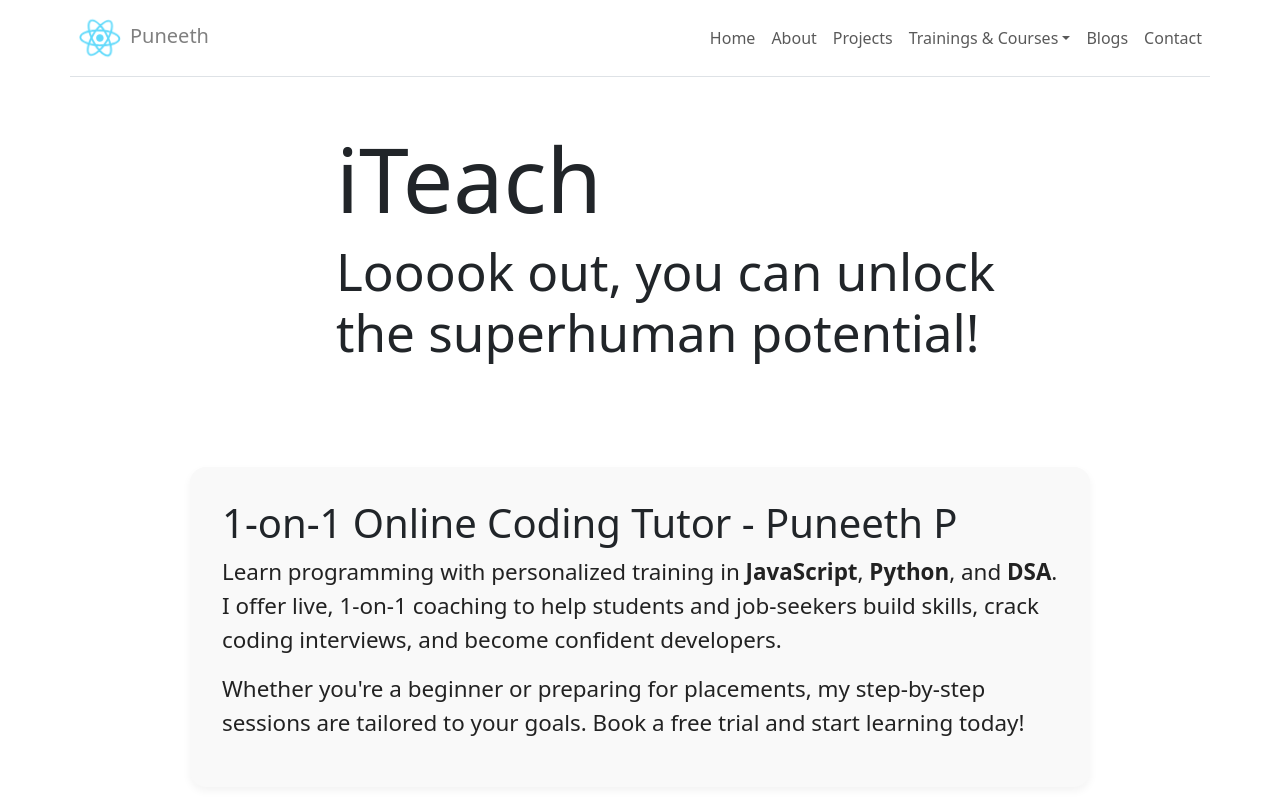
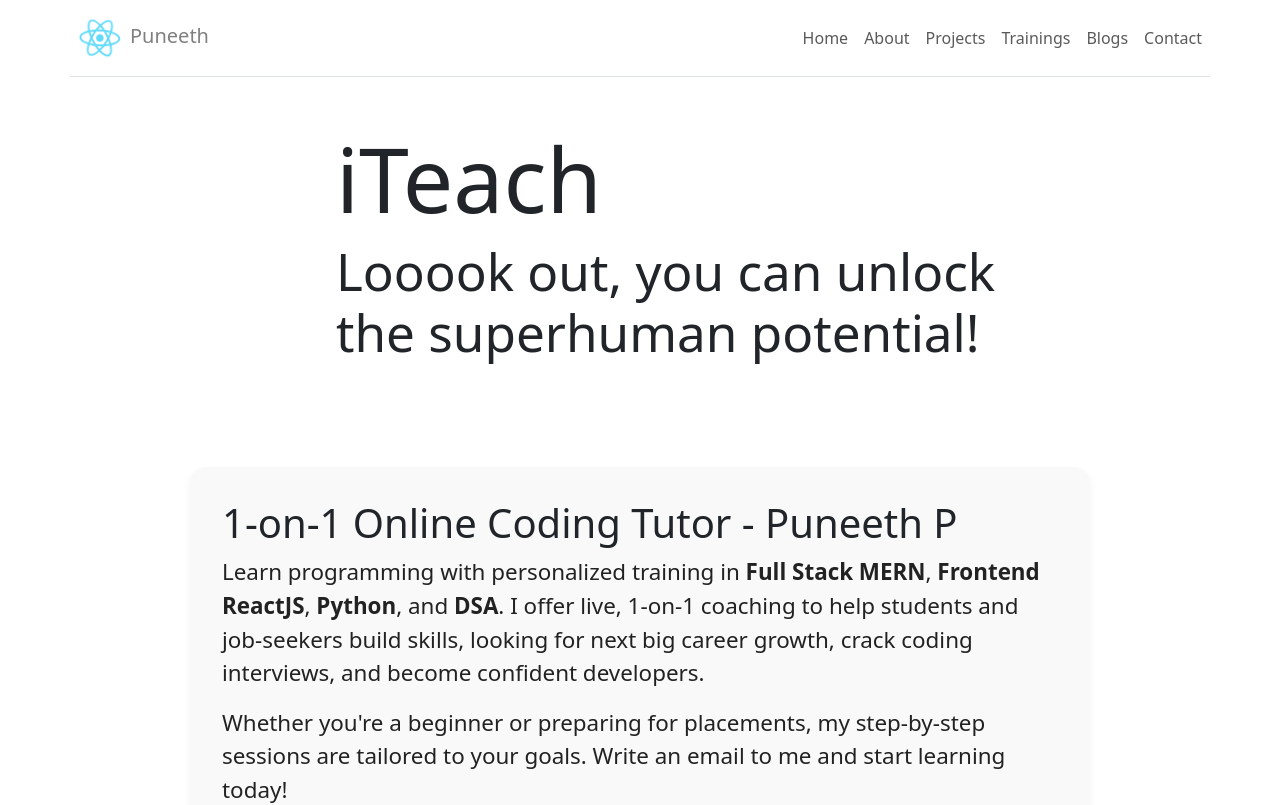
Before and after one commit to Puneeth1996/puneeth1996p, a React (Create React App) app: page /#/trainings in a window 1280 px wide. Shown: the top 805 px of the page. Built offline with nearby package versions, Linux system fonts and the light colour scheme.

Commit message:
Working on Tutor Page

```diff
--- a/src/App.js
+++ b/src/App.js
@@ -3,7 +3,7 @@ import { HashRouter as Router, Route, Link, Switch } from 'react-router-dom'
 import { Redirect } from 'react-router'
 import Container from 'react-bootstrap/Container'
 import Navbar from 'react-bootstrap/Navbar'
-import NavDropdown from 'react-bootstrap/NavDropdown'
+// import NavDropdown from 'react-bootstrap/NavDropdown'
 import Nav from 'react-bootstrap/Nav'
 import './App.scss'
 
@@ -15,8 +15,8 @@ import BlogRoute from './pages/BlogPage/BlogRoute'
 // import PatreonPage from './pages/PatreonPage'
 import ProjectsPage from './pages/ProjectsPage'
 import TrainingPage from './pages/TrainingPage'
-import PaidCoursesPage from './pages/PaidCoursesPage'
-import FreeCoursesPage from './pages/FreeCoursesPage'
+// import PaidCoursesPage from './pages/PaidCoursesPage'
+// import FreeCoursesPage from './pages/FreeCoursesPage'
 import NotFound from './pages/Notfound/NotFound'
 
 import { DiReact } from 'react-icons/di'
@@ -133,7 +133,15 @@ class App extends React.Component {
 								>
 									Projects
 								</Link>
-								<NavDropdown title='Trainings & Courses'>
+								<Link
+									className='nav-link'
+									to='/trainings'
+									onClick={this.handleNavItemClick}
+								>
+									Trainings
+								</Link>
+								{/* 19th june 2025 developed drop down links for trainign  */}
+								{/* <NavDropdown title='Trainings & Courses'>
 									<NavDropdown.Item
 										as={Link}
 										to='/trainings'
@@ -155,7 +163,7 @@ class App extends React.Component {
 									>
 										Paid Courses
 									</NavDropdown.Item>
-								</NavDropdown>
+								</NavDropdown> */}
 								{/* June 10 2025 Hiding Blogs page as it not much work is being done here. */}
 								{/* June 19 2025 Reinserting the link, will make use */}
 								<Link
@@ -205,7 +213,7 @@ class App extends React.Component {
 								/>
 							)}
 						/>
-						<Route
+						{/* <Route
 							path='/free-course'
 							render={() => (
 								<FreeCoursesPage
@@ -222,7 +230,7 @@ class App extends React.Component {
 									subTitle={this.state.trainings.subTitle}
 								/>
 							)}
-						/>
+						/> */}
 						<Route
 							path='/trainings'
 							render={() => (
--- a/src/components/TutorCard/TutorWelcomeText.jsx
+++ b/src/components/TutorCard/TutorWelcomeText.jsx
@@ -9,14 +9,15 @@ const TutorWelcomeText = () => {
 			<h1>1-on-1 Online Coding Tutor - Puneeth P</h1>
 			<p>
 				Learn programming with personalized training in{' '}
-				<strong>JavaScript</strong>, <strong>Python</strong>, and{' '}
-				<strong>DSA</strong>. I offer live, 1-on-1 coaching to help students and
-				job-seekers build skills, crack coding interviews, and become confident
+				<strong>Full Stack MERN</strong>, <strong>Frontend ReactJS</strong>,{' '}
+				<strong>Python</strong>, and <strong>DSA</strong>. I offer live, 1-on-1
+				coaching to help students and job-seekers build skills, looking for next
+				big career growth, crack coding interviews, and become confident
 				developers.
 			</p>
 			<p>
 				Whether you're a beginner or preparing for placements, my step-by-step
-				sessions are tailored to your goals. Book a free trial and start
+				sessions are tailored to your goals. Write an email to me and start
 				learning today!
 			</p>
 		</section>
@@ -141,7 +142,7 @@ const PaidCourseWelcomeText = () => {
 const FreeCourseWelcomeText = () => {
 	return (
 		<section className='tutor-intro-text-section'>
-			<h1>Free Programming Course – Learn with Puneeth P</h1>
+			<h1>For Free Programming Course</h1>
 			<p>
 				Explore my <strong>free programming tutorials</strong> on YouTube
 				covering <strong>JavaScript</strong>, <strong>Python</strong>, and{' '}
@@ -163,6 +164,58 @@ const FreeCourseWelcomeText = () => {
 					@PuneethP-learntechwithme
 				</a>
 			</p>
+			{/* <section className='enroll-section'>
+				<h2>Start Your Journey</h2>
+				<p>
+					Ready to get started? Book a trial session or enroll in a full
+					package.
+				</p>
+				<a
+					href='https://calendly.com/your-schedule-link'
+					className='btn-primary'
+					target='_blank'
+					rel='noopener noreferrer'
+				>
+					Book a Free Trial
+				</a>
+			</section> */}
+			{/* <section className='testimonials'>
+				<h2>What My Students Say</h2>
+				<blockquote>
+					“Puneeth’s 1-on-1 classes helped me understand DSA like never before.
+					I got shortlisted for a tech internship within a month!”
+					<footer>
+						— Arjun, B.Tech CSE
+						<div className='testimonial-socials'>
+							<a
+								href='https://linkedin.com/in/arjun-student'
+								target='_blank'
+								rel='noopener noreferrer'
+								aria-label='LinkedIn Profile'
+							>
+								<FaLinkedinIn
+									style={{ width: 18, height: 18, marginRight: 15 }}
+								/>
+							</a>
+							<a
+								href='https://github.com/arjun-dev'
+								target='_blank'
+								rel='noopener noreferrer'
+								aria-label='GitHub Profile'
+							>
+								<FaGithub
+									style={{
+										width: 18,
+										height: 18,
+										marginRight: 15,
+										color: 'black',
+									}}
+								/>
+							</a>
+						</div>
+					</footer>
+				</blockquote>
+			</section> */}
 		</section>
 	)
 }
--- a/src/pages/TrainingPage.js
+++ b/src/pages/TrainingPage.js
@@ -1,12 +1,16 @@
 import Hero from '../components/Hero'
 import TutorCard from '../components/TutorCard/TutorCard'
-import { TutorWelcomeText } from '../components/TutorCard/TutorWelcomeText'
+import {
+	TutorWelcomeText,
+	FreeCourseWelcomeText,
+} from '../components/TutorCard/TutorWelcomeText'
 function TrainingPage(props) {
 	return (
 		<div>
 			<Hero title={props.title} subTitle={props.subTitle} />
 			<TutorWelcomeText />
 			<TutorCard />
+			<FreeCourseWelcomeText />
 		</div>
 	)
 }
```
